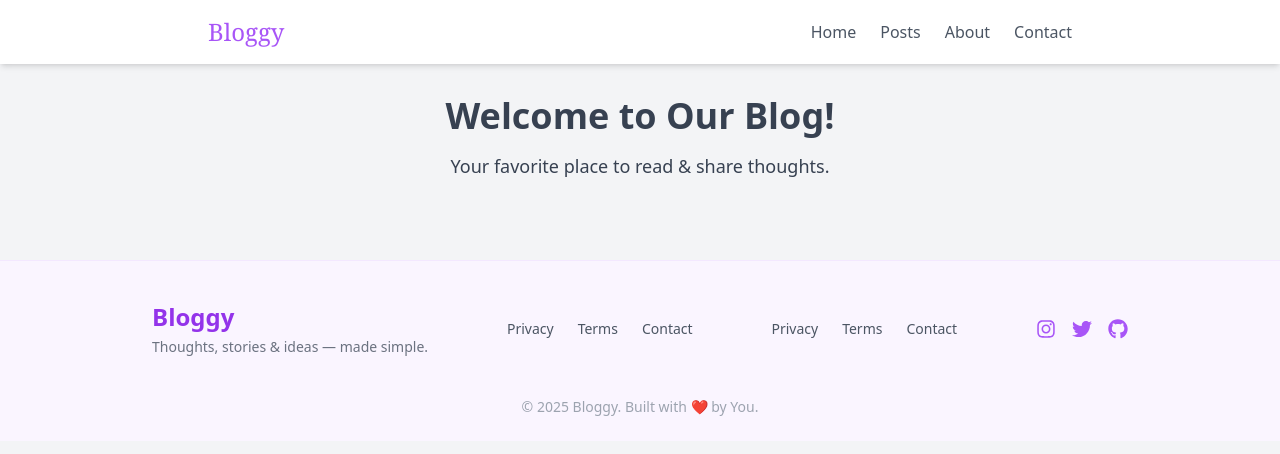
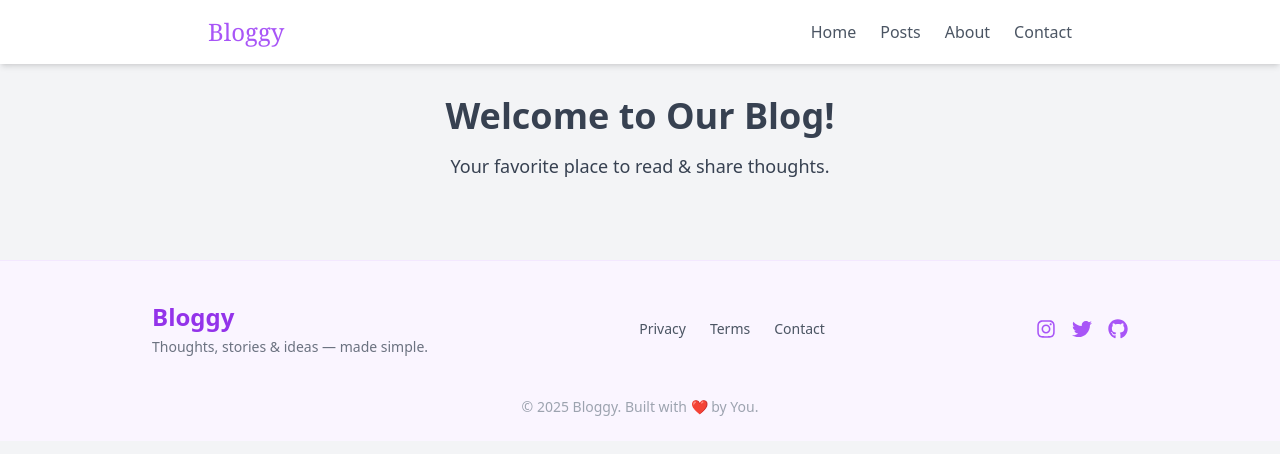
Before and after one commit to fatemefaraji/rtn, a React (Create React App) app: page / in a window 1280 px wide. Shown: the top 454 px of the page. Built offline with nearby package versions, Linux system fonts and the light colour scheme.

Commit message:
updating footer section

```diff
--- a/src/components/footer/Footer.jsx
+++ b/src/components/footer/Footer.jsx
@@ -19,12 +19,7 @@ const Footer = () => {
           <a href="#" className="hover:text-purple-500 transition">Contact</a>
         </div>
 
-{/* Links */}
-        <div className="flex space-x-6 text-sm text-gray-600 mb-6 md:mb-0">
-          <a href="#" className="hover:text-purple-500 transition">Privacy</a>
-          <a href="#" className="hover:text-purple-500 transition">Terms</a>
-          <a href="#" className="hover:text-purple-500 transition">Contact</a>
-        </div>
+
         {/* Socials */}
         <div className="flex space-x-4 text-purple-500 text-xl">
           <a href="#" className="hover:text-purple-700 transition"><FaInstagram /></a>
```
